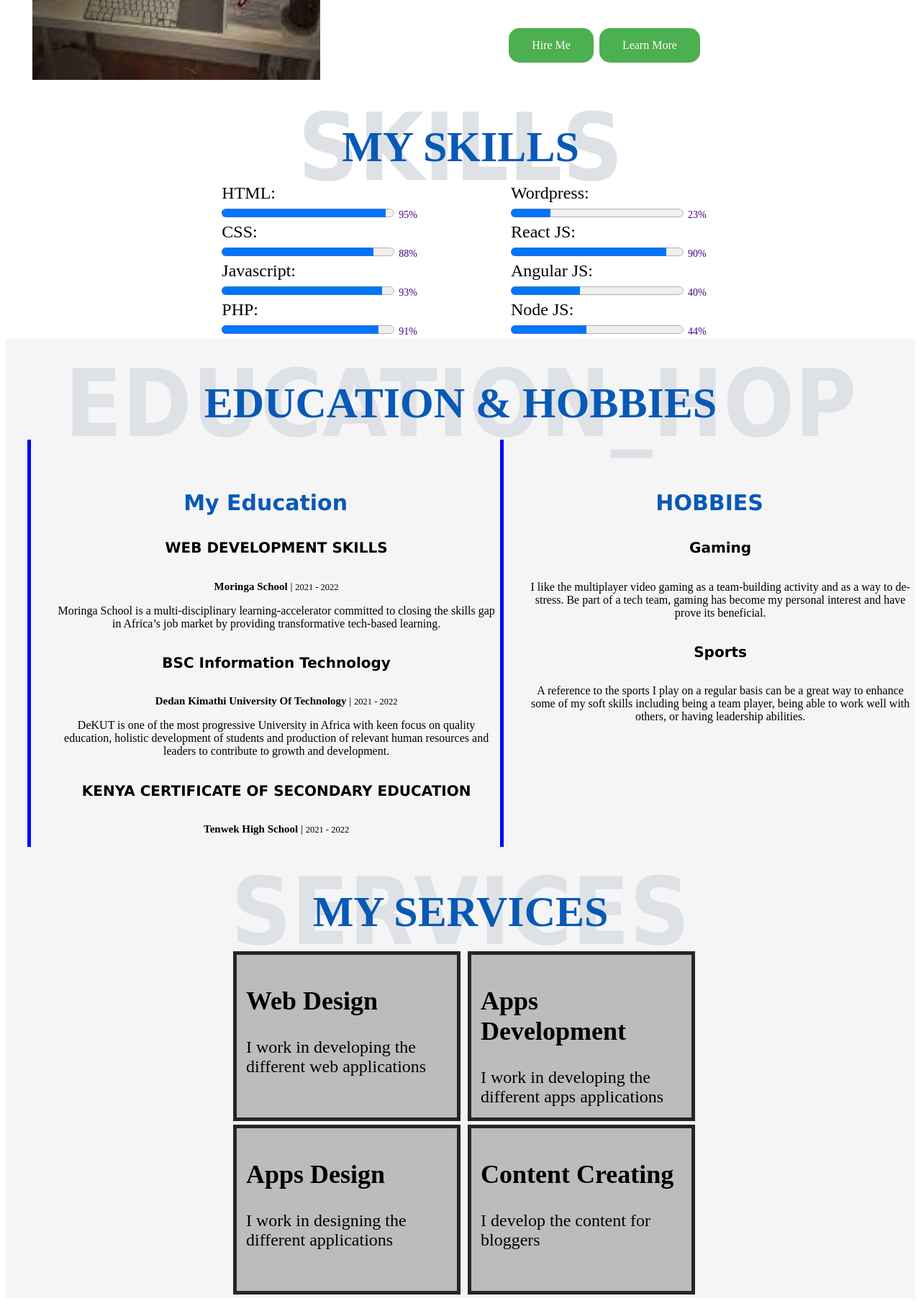
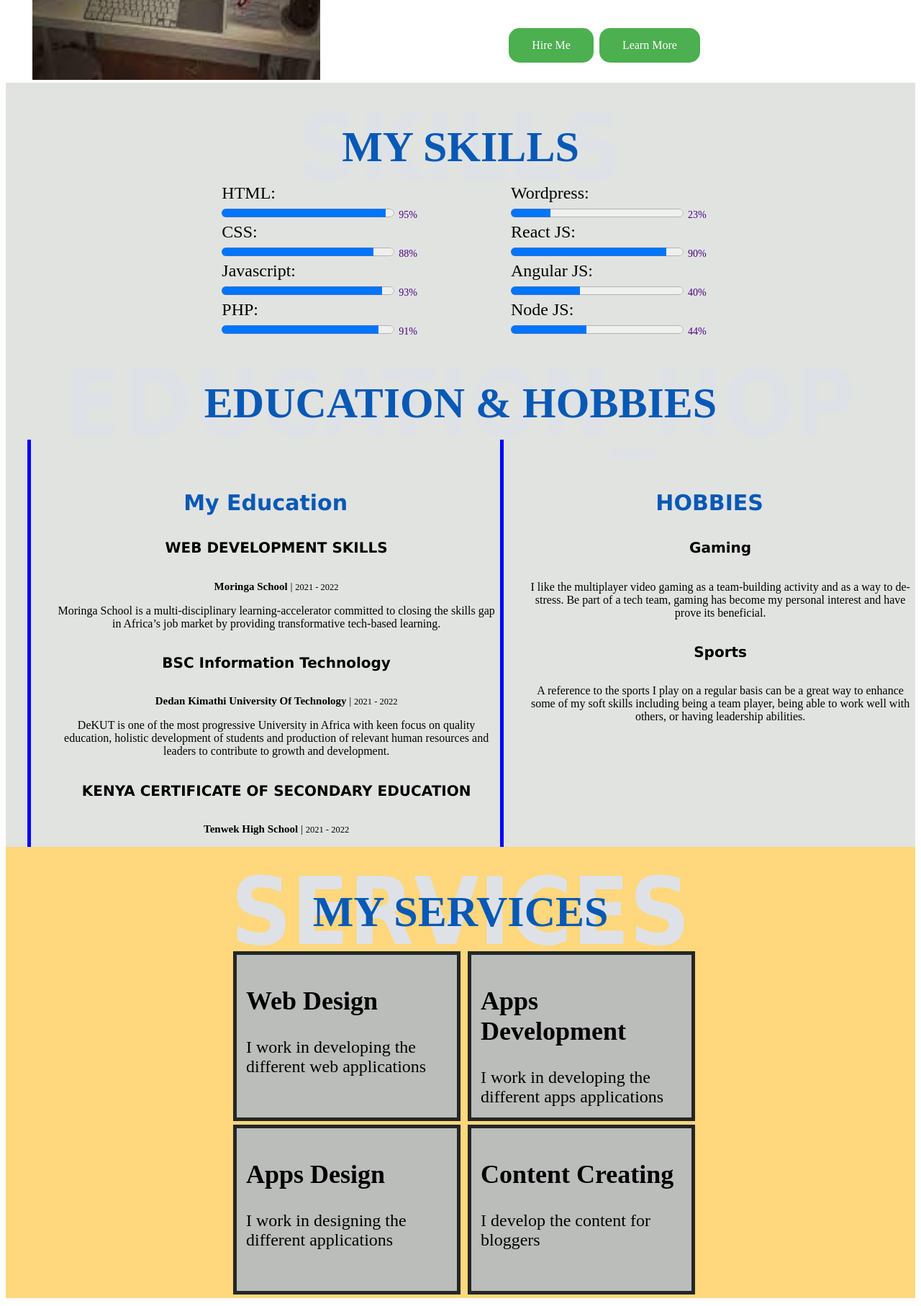
Before and after one commit to kimutaimeshack/Meshack_Portfolio, a plain HTML site: page index.html in a window 1280 px wide. Shown: the part 1130-2945 px from the top of the page at 72% size. Drawn offline with Linux system fonts and the light colour scheme.

Commit message:
This commit will add the background color to education and skills page

```diff
--- a/css/style.css
+++ b/css/style.css
@@ -115,7 +115,13 @@ overflow: hidden;
 
 
 
-/* ABOUT CSS */
+/*------------ ABOUT CSS ---------- */
+#about{
+
+
+}
+
+
 .aboutheadcontent{
   font-size: 130px;
   font-family: Tahoma;
@@ -179,6 +185,9 @@ color: indigo;
 /* --------end of about css ---------- */
 
 /* ----------start skills css - ........ */
+#skills {
+  background-color: rgb(225, 227, 225);
+}
 .secondskills{
  padding-left: 130px;
 }
@@ -235,7 +244,7 @@ padding-top: 40px;
     sans-serif;
 }
 #education{
-  background-color: whitesmoke;
+  background-color: rgb(225, 227, 225);
 }
 
 /* --------end of Education css ---------- */
@@ -252,7 +261,7 @@ padding-top: 40px;
 }
 
 #service{
-  background-color: whitesmoke;
+  background-color: rgb(255, 215, 124);
 
 }
 
```
